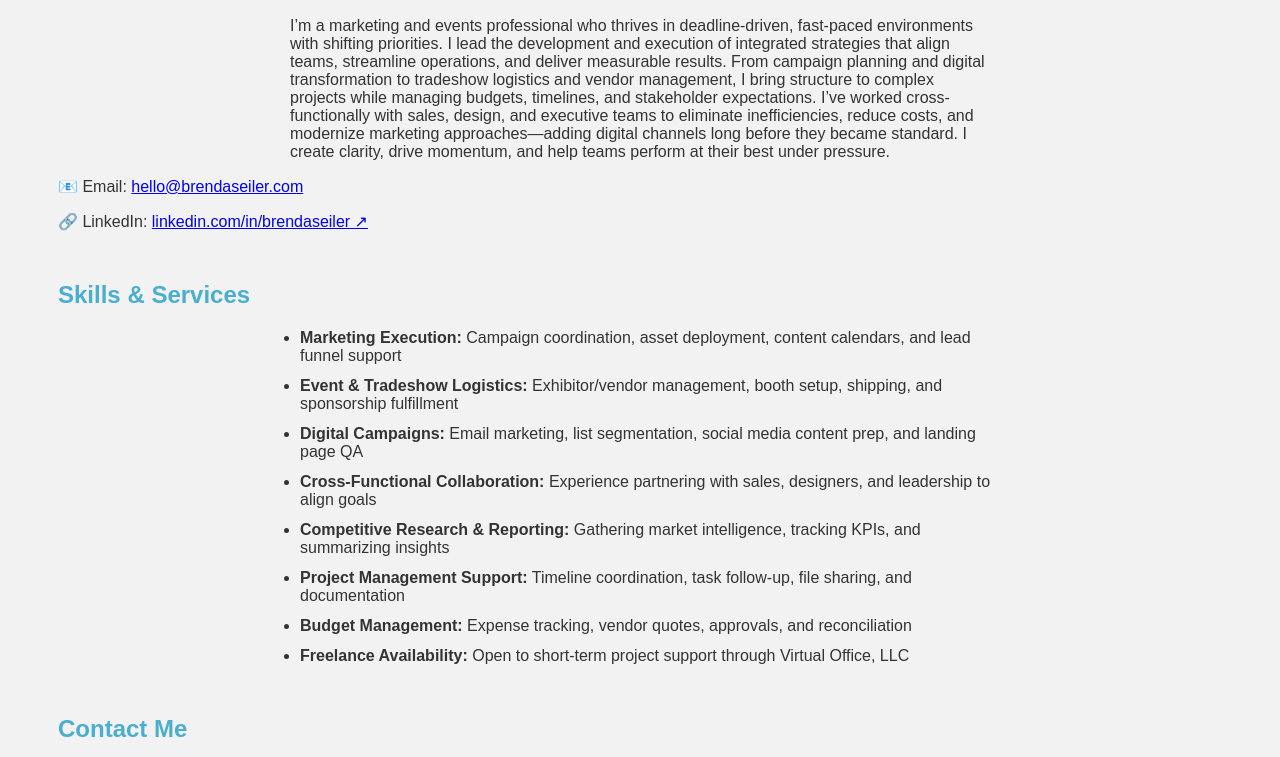
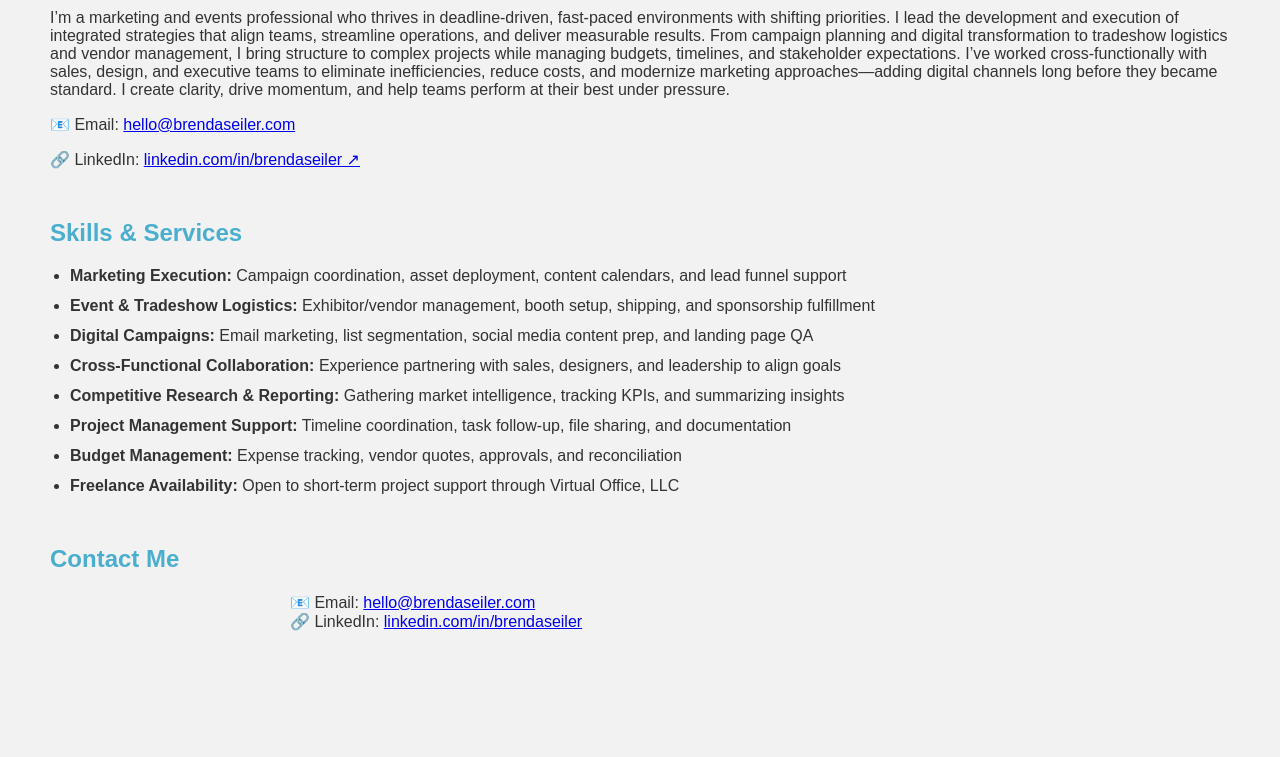
Before and after one commit to brenda-seiler/brenda-seiler.github.io, a plain HTML site: page index.html in a window 1280 px wide. Shown: the part 169-926 px from the top of the page. After the commit the page ends 850 px from the top, so only its background shows below. Drawn offline with Linux system fonts and the light colour scheme.

Commit message:
Remove centering and align all content left

```diff
--- a/index.html
+++ b/index.html
@@ -4,31 +4,32 @@
     <title>Brenda Seiler - Visual Resume</title>
     <style>
       body {
-  font-family: Arial;
-  text-align: left;
-  padding: 50px;
-  background-color: #f2f2f2;
-  color: #333;
-}
+        font-family: Arial, sans-serif;
+        background-color: #f2f2f2;
+        color: #333;
+        padding: 50px;
+        margin: 0;
+      }
       h1 {
         color: #03456A;
       }
-      <div style="max-width: 700px; margin: 0 auto;">
       h2 {
         color: #4AAECE;
       }
+      p, ul, li, a {
+        text-align: left;
+      }
     </style>
   </head>
-  <body>
     <h1>Brenda Seiler</h1>
     <h2>Marketing + Event Execution Support</h2>
-   <p style="text-align: left; max-width: 700px; margin: 0 auto;">
+ <p>
   I’m a marketing and events professional who thrives in deadline-driven, fast-paced environments with shifting priorities. I lead the development and execution of integrated strategies that align teams, streamline operations, and deliver measurable results. From campaign planning and digital transformation to tradeshow logistics and vendor management, I bring structure to complex projects while managing budgets, timelines, and stakeholder expectations. I’ve worked cross-functionally with sales, design, and executive teams to eliminate inefficiencies, reduce costs, and modernize marketing approaches—adding digital channels long before they became standard. I create clarity, drive momentum, and help teams perform at their best under pressure.
 </p>
     <p>📧 Email: <a href="mailto:hello@brendaseiler.com">hello@brendaseiler.com</a></p>
   <p>🔗 LinkedIn: <a href="https://linkedin.com/in/brendaseiler" target="_blank">linkedin.com/in/brendaseiler ↗</a></p>
 <h2 style="color: #4AAECE; margin-top: 50px;">Skills & Services</h2>
-<ul style="text-align: left; max-width: 700px; margin: 0 auto; padding-left: 20px; list-style-position: outside;">
+<ul style="text-align: left; padding-left: 20px; margin-left: 0; list-style-position: outside;">
   <li style="margin-bottom: 12px;">
     <strong>Marketing Execution:</strong> Campaign coordination, asset deployment, content calendars, and lead funnel support
   </li>
@@ -59,6 +60,8 @@
   📧 Email: <a href="mailto:hello@brendaseiler.com">hello@brendaseiler.com</a><br>
   🔗 LinkedIn: <a href="https://linkedin.com/in/brendaseiler" target="_blank" rel="noopener noreferrer">linkedin.com/in/brendaseiler</a>
 </p>
- </div>
+  </div>
   </body>
+  <div style="text-align: left; margin-left: 0;">
+
 </html>
```
